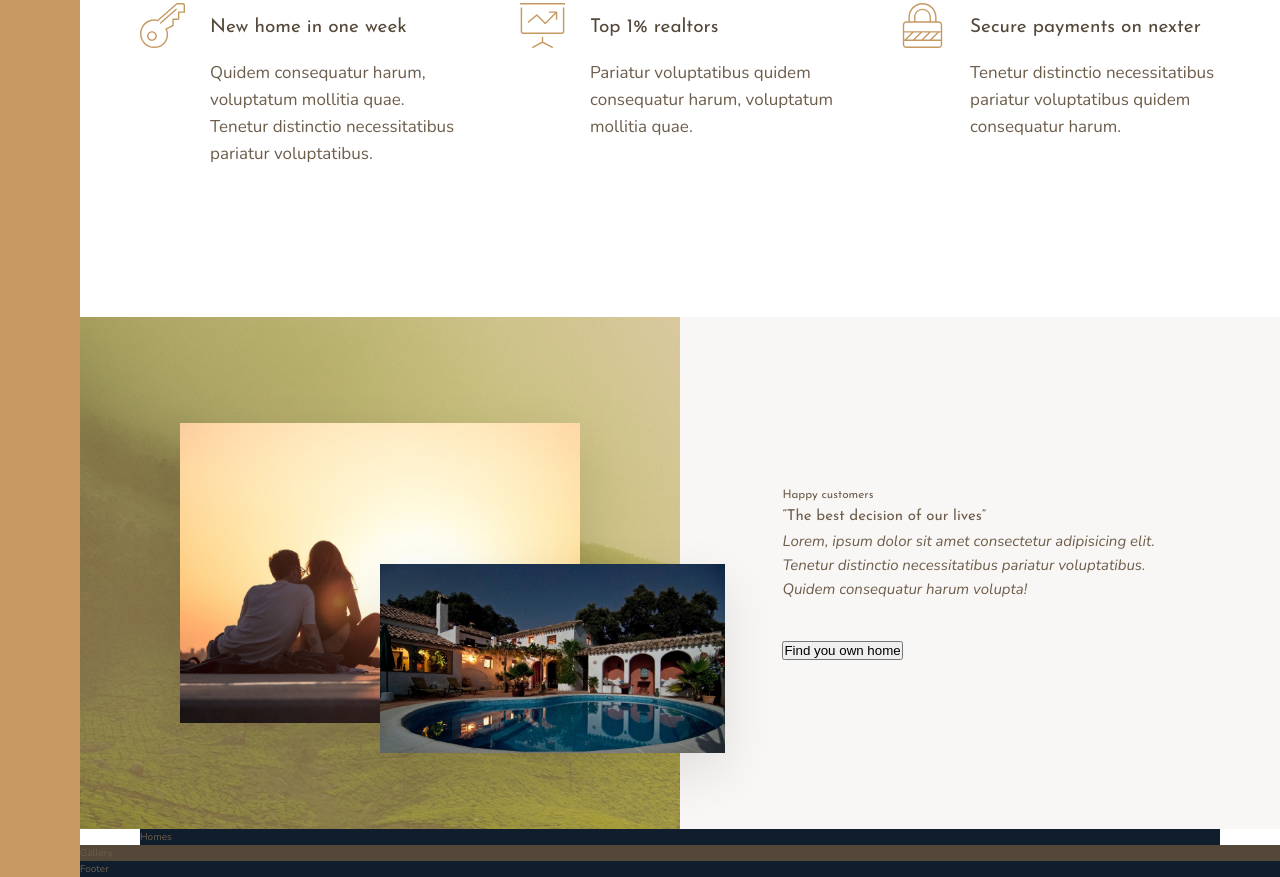
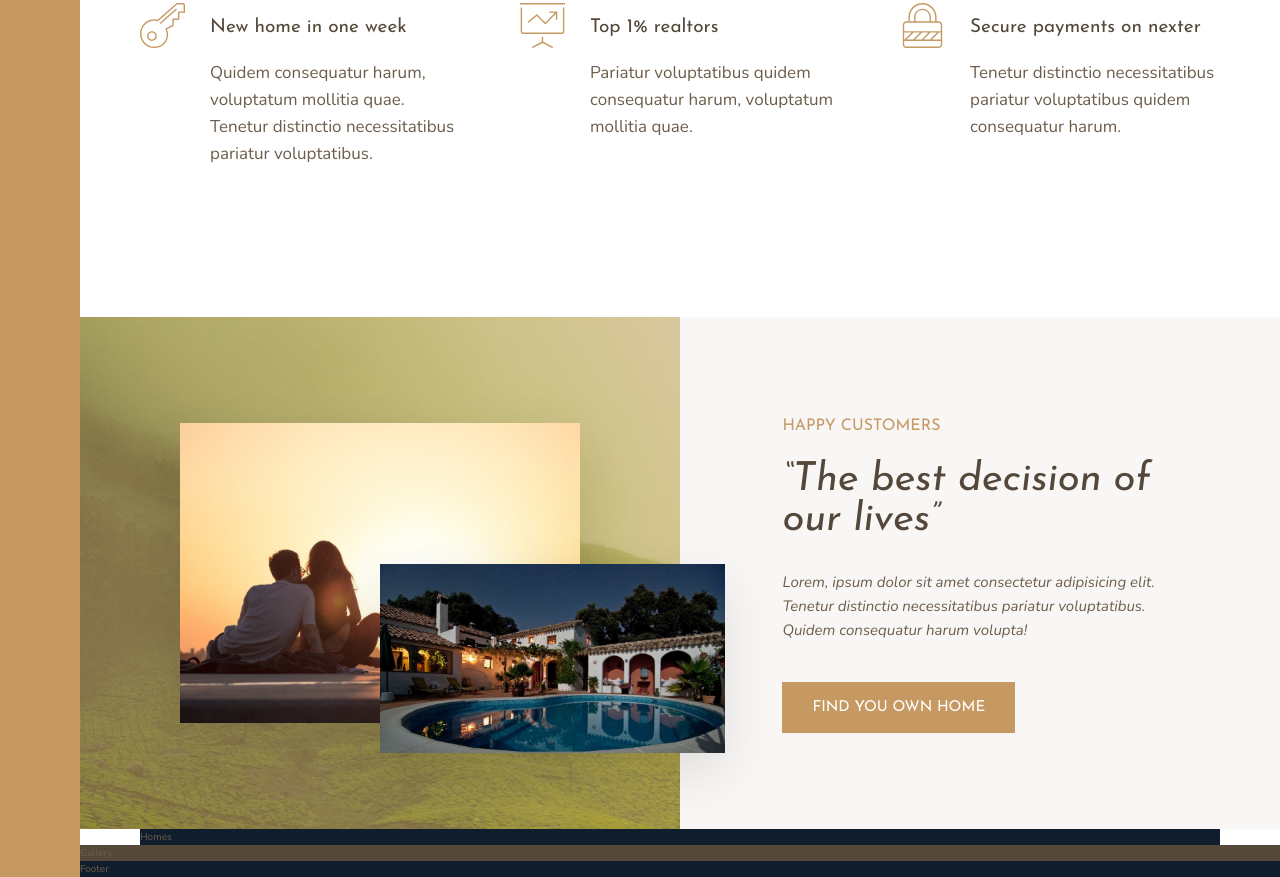
Before and after one commit to Slashflex/Nexter, a website: page index.html in a window 1280 px wide. Shown: the part 991-1868 px from the top of the page. Drawn offline with nearby package versions, Linux system fonts and the light colour scheme; files that its build step writes are made by us from their sources.

Commit message:
story btn + headings

```diff
--- a/sass/_typography.scss
+++ b/sass/_typography.scss
@@ -9,10 +9,19 @@
 
 .heading-2 {
     @extend %heading;
+    font-size: 4rem;
+    font-style: italic;
+    line-height: 1;
+
+    &--light { color: $color-gray-light-1; }
+    &--dark { color: $color-gray-dark-1; }
 }
 
 .heading-3 {
     @extend %heading;
+    font-size: 1.6rem;
+    color: $color-primary;
+    text-transform: uppercase;
 }
 
 .heading-4 {
@@ -22,3 +31,25 @@
     &--light { color: $color-gray-light-1; }
     &--dark { color: $color-gray-dark-1; }
 }
+
+.btn {
+    background-color: $color-primary;
+    color: $color-white;
+    border: none;
+    border-radius: 0;
+    font-family: $font-display;
+    font-size: 1.5rem;
+    text-transform: uppercase;
+    padding: 1.8rem 3rem;
+    cursor: pointer;
+    transition: all .2s;
+
+    &:hover {
+        background-color: $color-primary-dark;
+    }
+}
+
+.mb-sm { margin-bottom: 2rem; }
+.mb-md { margin-bottom: 3rem; }
+.mb-lg { margin-bottom: 4rem; }
+.mb-hg { margin-bottom: 8rem; }
```
